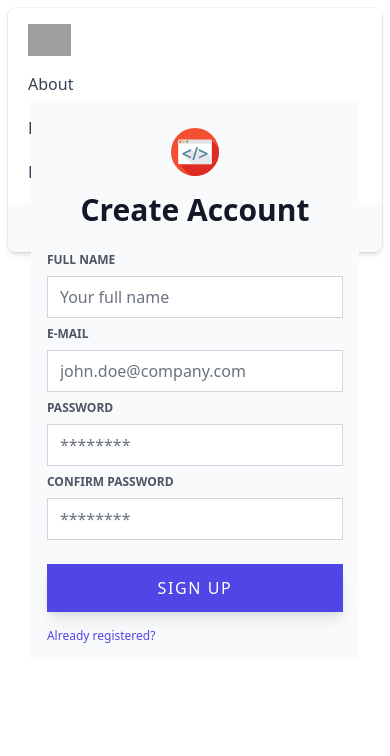
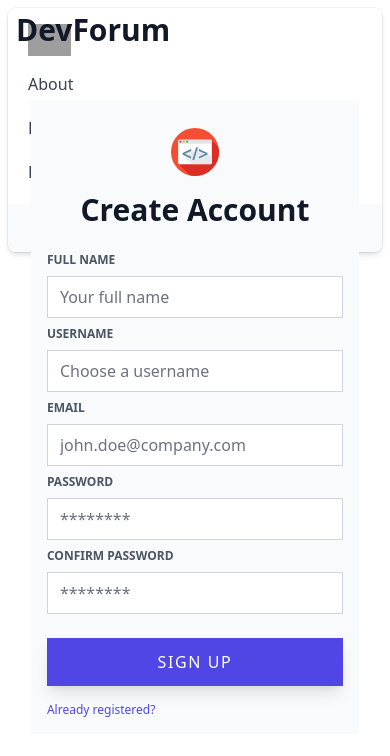
Before and after one commit to carlo615/dev-form, a React (Create React App) app in the folder client/: page /registration in a window 390 px wide. Shown: the top 756 px of the page. Built offline with nearby package versions, Linux system fonts and the light colour scheme; grey boxes are pictures that could not be loaded.

Commit message:
add reg & login field validation

```diff
--- a/client/package.json
+++ b/client/package.json
@@ -3,18 +3,21 @@
   "version": "0.1.0",
   "private": true,
   "dependencies": {
+    "@headlessui/react": "^0.2.0",
     "@testing-library/jest-dom": "^5.11.8",
     "@testing-library/react": "^11.2.3",
     "@testing-library/user-event": "^12.6.0",
     "autoprefixer": "^9.8.6",
     "axios": "^0.21.1",
+    "formik": "^2.2.6",
     "postcss": "^8.2.4",
     "postcss-cli": "^8.3.1",
     "react": "^17.0.1",
     "react-dom": "^17.0.1",
     "react-scripts": "4.0.1",
     "tailwindcss": "^2.0.2",
-    "web-vitals": "^0.2.4"
+    "web-vitals": "^0.2.4",
+    "yup": "^0.32.8"
   },
   "scripts": {
     "start": "react-scripts start",
--- /dev/null
+++ b/client/src/Components/MyTextField.js
@@ -0,0 +1,26 @@
+import React from 'react';
+import { useField } from 'formik';
+
+const MyTextField = ({ label, ...props }) => {
+  const [field, meta] = useField(props);
+  return (
+    <>
+      <label
+        htmlFor={props.id || props.name}
+        className='block mt-2 text-xs font-semibold text-gray-600 uppercase'
+      >
+        {label}
+      </label>
+      <input
+        className='appearance-none rounded-none mt-2 relative block w-full px-3 py-2 border border-gray-300 placeholder-gray-500 text-gray-900 focus:outline-none focus:ring-indigo-700 focus:border-indigo-700 focus:z-10 sm:text-sm'
+        {...field}
+        {...props}
+      />
+      {meta.touched && meta.error ? (
+        <div style={{ color: 'red' }}>{meta.error}</div>
+      ) : null}
+    </>
+  );
+};
+
+export default MyTextField;
--- a/client/src/Screens/LoginPage.js
+++ b/client/src/Screens/LoginPage.js
@@ -1,8 +1,14 @@
 import React from 'react';
 import { Link } from 'react-router-dom';
+import { Formik } from 'formik';
 import logo from '../logo.svg';
-
+import MyTextField from '../Components/MyTextField';
+import * as yup from 'yup';
 const LoginPage = () => {
+  const fieldValidationSchema = yup.object({
+    username: yup.string().required('Required!'),
+    password: yup.string().required('Required!'),
+  });
   return (
     <>
       <div className='flex items-center justify-center py-12 px-4 sm:px-6 lg:px-8'>
@@ -22,37 +28,29 @@ const LoginPage = () => {
               </Link>
             </p>
           </div>
-          <form className='mt-8 space-y-6' action='#' method='POST'>
+          <Formik
+            initialValues={{ username: '', password: '' }}
+            onSubmit={(data) => console.log(data)}
+            validationSchema={fieldValidationSchema}
+          >
+            {({ handleSubmit }) => (
+              <form className='mt-8 space-y-6' onSubmit={handleSubmit}>
                 <input type='hidden' name='remember' value='true' />
                 <div className='rounded-md shadow-sm -space-y-px'>
-              <div>
-                <label htmlFor='email-address' className='sr-only'>
-                  Email or username
-                </label>
-                <input
+                  <MyTextField
                     id='email-address'
-                  name='email'
+                    name='username'
                     type='email'
-                  autoComplete='email'
-                  required
-                  className='appearance-none rounded-none relative block w-full px-3 py-2 border border-gray-300 placeholder-gray-500 text-gray-900 rounded-t-md focus:outline-none focus:ring-indigo-500 focus:border-indigo-500 focus:z-10 sm:text-sm'
                     placeholder='Email or username'
+                    label=''
                   />
-              </div>
-              <div>
-                <label htmlFor='password' className='sr-only'>
-                  Password
-                </label>
-                <input
+
+                  <MyTextField
                     id='password'
                     name='password'
                     type='password'
-                  autoComplete='current-password'
-                  required
-                  className='appearance-none rounded-none relative block w-full px-3 py-2 border border-gray-300 placeholder-gray-500 text-gray-900 rounded-b-md focus:outline-none focus:ring-indigo-500 focus:border-indigo-500 focus:z-10 sm:text-sm'
                     placeholder='Password'
                   />
-              </div>
                 </div>
 
                 <div className='flex items-center justify-between'>
@@ -114,6 +112,8 @@ const LoginPage = () => {
                   </button>
                 </div>
               </form>
+            )}
+          </Formik>
         </div>
       </div>
     </>
--- a/client/src/Screens/RegPage.js
+++ b/client/src/Screens/RegPage.js
@@ -1,94 +1,110 @@
 import React from 'react';
 import { Link } from 'react-router-dom';
 import logo from '../logo.svg';
+import { Formik } from 'formik';
+import * as yup from 'yup';
+import MyTextField from '../Components/MyTextField';
 
 const RegPage = () => {
+  const fieldValidationSchema = yup.object({
+    f_name: yup
+      .string()
+      .max(20, 'Must be 20 charecters or less!')
+      .min(4, 'At least 4 charecter!')
+      .required('Required!'),
+    username: yup
+      .string()
+      .max(10, 'Must be 10 charecter or less!')
+      .min(4, 'At least 4 charecter!')
+      .required('Required!'),
+    email: yup.string().email().required('Required!'),
+    password: yup
+      .string()
+      .min(6, 'At least 6 charecter!')
+      .required('Required!'),
+    c_password: yup
+      .string()
+      .min(6, 'At least 6 charecter!')
+      .required('Required!'),
+  });
+
   return (
-    <div class='grid mt-10 place-items-center'>
-      <div class='w-11/12 p-4 bg-gray-50 sm:w-3/5 md:w-2/5 lg:w-1/3'>
-        <div className="mt-3">
-          <img
-            class='mx-auto h-12 w-auto'
-            src={logo}
-            alt='Workflow'
-          />
-          <h2 class='mt-4 text-center text-3xl font-extrabold text-gray-900'>
+    <div className='grid mt-10 place-items-center'>
+      <div className='w-11/12 p-4 bg-gray-50 sm:w-3/5 md:w-2/5 lg:w-1/3'>
+        <div className='mt-3'>
+          <img className='mx-auto h-12 w-auto' src={logo} alt='Workflow' />
+          <h2 className='mt-4 text-center text-3xl font-extrabold text-gray-900'>
             Create Account
           </h2>
         </div>
-        <form class='mt-6'>
-          <label
-            for='f_name'
-            class='block mt-2 text-xs font-semibold text-gray-600 uppercase'
+        <Formik
+          initialValues={{
+            f_name: '',
+            username: '',
+            email: '',
+            password: '',
+            c_password: '',
+          }}
+          validationSchema={fieldValidationSchema}
+          onSubmit={(data) => {
+            console.log(data);
+          }}
         >
-            Full Name
-          </label>
-          <input
-            id='f_name'
+          {({ handleSubmit }) => (
+            <form className='mt-6' onSubmit={handleSubmit}>
+              <MyTextField
+                id='fname'
                 type='text'
                 name='f_name'
+                label='Full name'
                 placeholder='Your full name'
-            autocomplete='f_name'
-            class='appearance-none rounded-none mt-2 relative block w-full px-3 py-2 border border-gray-300 placeholder-gray-500 text-gray-900 focus:outline-none focus:ring-indigo-700 focus:border-indigo-700 focus:z-10 sm:text-sm'
-            required
               />
-          <label
-            for='email'
-            class='block mt-2 text-xs font-semibold text-gray-600 uppercase'
-          >
-            E-mail
-          </label>
-          <input
+
+              <MyTextField
+                id='username'
+                type='text'
+                name='username'
+                placeholder='Choose a username'
+                label='Username'
+              />
+
+              <MyTextField
                 id='email'
                 type='email'
                 name='email'
+                label='Email'
                 placeholder='john.doe@company.com'
-            autocomplete='email'
-            class='appearance-none rounded-none mt-2 relative block w-full px-3 py-2 border border-gray-300 placeholder-gray-500 text-gray-900 focus:outline-none focus:ring-indigo-700 focus:border-indigo-700 focus:z-10 sm:text-sm'
-            required
               />
-          <label
-            for='password'
-            class='block mt-2 text-xs font-semibold text-gray-600 uppercase'
-          >
-            Password
-          </label>
-          <input
+
+              <MyTextField
                 id='password'
                 type='password'
                 name='password'
+                label='Password'
                 placeholder='********'
-            autocomplete='new-password'
-            class='appearance-none rounded-none mt-2 relative block w-full px-3 py-2 border border-gray-300 placeholder-gray-500 text-gray-900 focus:outline-none focus:ring-indigo-700 focus:border-indigo-700 focus:z-10 sm:text-sm'
-            required
               />
-          <label
-            for='password-confirm'
-            class='block mt-2 text-xs font-semibold text-gray-600 uppercase'
-          >
-            Confirm password
-          </label>
-          <input
+
+              <MyTextField
                 id='password-confirm'
                 type='password'
-            name='password-confirm'
+                name='c_password'
                 placeholder='********'
-            autocomplete='new-password'
-            class='appearance-none rounded-none mt-2 relative block w-full px-3 py-2 border border-gray-300 placeholder-gray-500 text-gray-900 focus:outline-none focus:ring-indigo-700 focus:border-indigo-700 focus:z-10 sm:text-sm'
-            required
+                label='Confirm password'
               />
               <button
                 type='submit'
-            class='w-full py-3 mt-6 font-medium tracking-widest text-white uppercase text-white bg-indigo-600 hover:bg-indigo-700 shadow-lg focus:outline-none hover:bg-gray-900 hover:shadow-none'
+                className='w-full py-3 mt-6 font-medium tracking-widest text-white uppercase text-white bg-indigo-600 hover:bg-indigo-700 shadow-lg focus:outline-none hover:bg-gray-900 hover:shadow-none'
               >
                 Sign up
               </button>
               <Link to='/login'>
-            <p class='flex justify-between inline-block mt-4 text-xs text-indigo-600 hover:text-indigo-500 cursor-pointer'>
+                <p className='flex justify-between inline-block mt-4 text-xs text-indigo-600 hover:text-indigo-500 cursor-pointer'>
                   Already registered?
                 </p>
               </Link>
             </form>
+          )}
+        </Formik>
       </div>
     </div>
   );
--- a/client/src/Screens/WelComeHeader.js
+++ b/client/src/Screens/WelComeHeader.js
@@ -1,10 +1,12 @@
-import React from 'react';
+import React, { useState } from 'react';
 import { Link } from 'react-router-dom';
+import { Transition } from '@headlessui/react';
 
 const WelComeHeader = () => {
+  const [dpDropdown, setdpDropdown] = useState(false);
   return (
     <>
-      <div className='relative p-3 px-4 sm:px-6 lg:px-8'>
+      <div className='relative z-40 p-3 px-4 sm:px-6 lg:px-8'>
         <nav
           className='relative flex items-center justify-between sm:h-10 lg:justify-start'
           aria-label='Global'
@@ -45,7 +47,7 @@ const WelComeHeader = () => {
               </div>
             </div>
           </div>
-          <div className='hidden md:block md:ml-10 md:pr-4 md:space-x-8'>
+          <div className='hidden md:flex items-center ml-auto md:space-x-8'>
             <Link
               to='/about'
               className='font-medium text-gray-500 hover:text-gray-900'
@@ -68,8 +70,76 @@ const WelComeHeader = () => {
               to='/login'
               className='font-medium text-indigo-600 hover:text-indigo-500'
             >
+              <i className='fas fa-sign-in-alt mr-2'></i>
               Log in
             </Link>
+            <div className='inline-block'>
+              <div className=''>
+                <button
+                  onClick={() => setdpDropdown(!dpDropdown)}
+                  className='max-w-xs bg-gray-800 rounded-full flex items-center text-sm focus:outline-none focus:ring-2 focus:ring-offset-2 focus:ring-offset-gray-800 focus:ring-white'
+                  id='user-menu'
+                  aria-haspopup='true'
+                >
+                  <span className='sr-only'>Open user menu</span>
+                  <img
+                    className='h-8 w-8 rounded-full'
+                    src='https://images.unsplash.com/photo-1472099645785-5658abf4ff4e?ixlib=rb-1.2.1&ixid=eyJhcHBfaWQiOjEyMDd9&auto=format&fit=facearea&facepad=2&w=256&h=256&q=80'
+                    alt=''
+                  />
+                </button>
+                {dpDropdown && (
+                  <div
+                    onClick={() => setdpDropdown(false)}
+                    className='fixed top-0 left-0 right-0 bottom-0 w-full'
+                  ></div>
+                )}
+              </div>
+              <Transition
+                show={dpDropdown}
+                enter='transition ease-out duration-100 transform'
+                enterFrom='opacity-0 scale-95'
+                enterTo='opacity-100 scale-100'
+                leave='transition ease-in duration-75 transform'
+                leaveFrom='opacity-100 scale-100'
+                leaveTo='opacity-0 scale-95'
+              >
+                {(ref) => (
+                  <div
+                    ref={ref}
+                    className='origin-top-right absolute right-0 mt-2 w-48 rounded-md shadow-lg py-1 bg-white ring-1 ring-black ring-opacity-5'
+                    role='menu'
+                    aria-orientation='vertical'
+                    aria-labelledby='user-menu'
+                    area-aria-expanded={`${dpDropdown && true}`}
+                  >
+                    <Link
+                      to='/h/profile'
+                      className='block px-4 py-2 text-sm text-gray-700 hover:bg-gray-100'
+                      role='menuitem'
+                    >
+                      <i class='fas fa-user-circle mr-2'></i>Profile
+                    </Link>
+
+                    <Link
+                      to='/'
+                      className='block px-4 py-2 text-sm text-gray-700 hover:bg-gray-100'
+                      role='menuitem'
+                    >
+                      <i class='fas fa-cog mr-2'></i>Settings
+                    </Link>
+
+                    <Link
+                      to='/'
+                      className='block px-4 py-2 text-sm text-gray-700 hover:bg-gray-100'
+                      role='menuitem'
+                    >
+                      <i className='fas fa-sign-out-alt mr-2'></i>Sign out
+                    </Link>
+                  </div>
+                )}
+              </Transition>
+            </div>
           </div>
         </nav>
       </div>
--- a/client/src/Screens/Welcome.js
+++ b/client/src/Screens/Welcome.js
@@ -3,7 +3,7 @@ import { Link } from 'react-router-dom';
 
 const Welcome = () => {
   return (
-    <div className='relative bg-white overflow-hidden'>
+    <div className='relative z-30 bg-white overflow-hidden'>
 
         <div className='relative z-10 pb-8 bg-white sm:pb-16 md:pb-20 lg:max-w-2xl lg:w-full lg:pb-28 xl:pb-32'>
           <svg
```
Also changed, not shown: 1 other file (tests, documents, lock files or other folders). Lines whose indentation alone changed are shown as unchanged.
